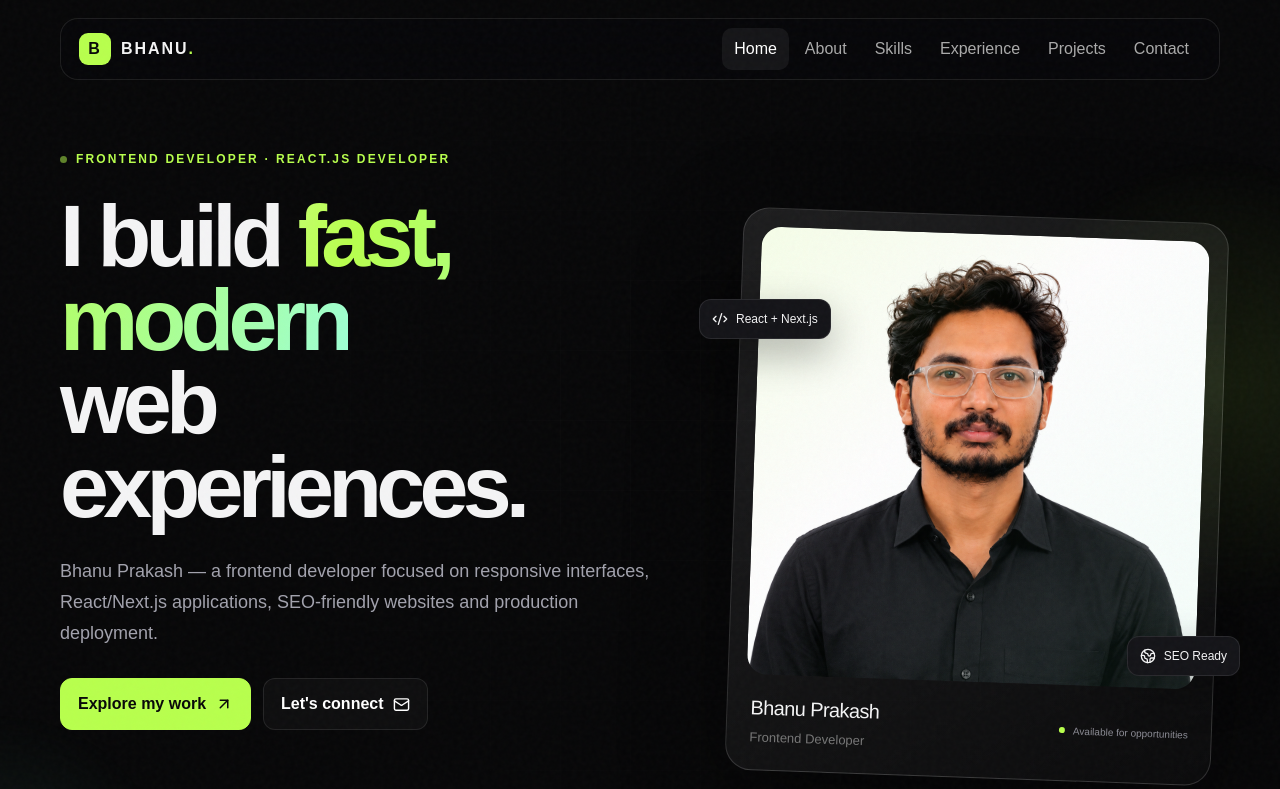
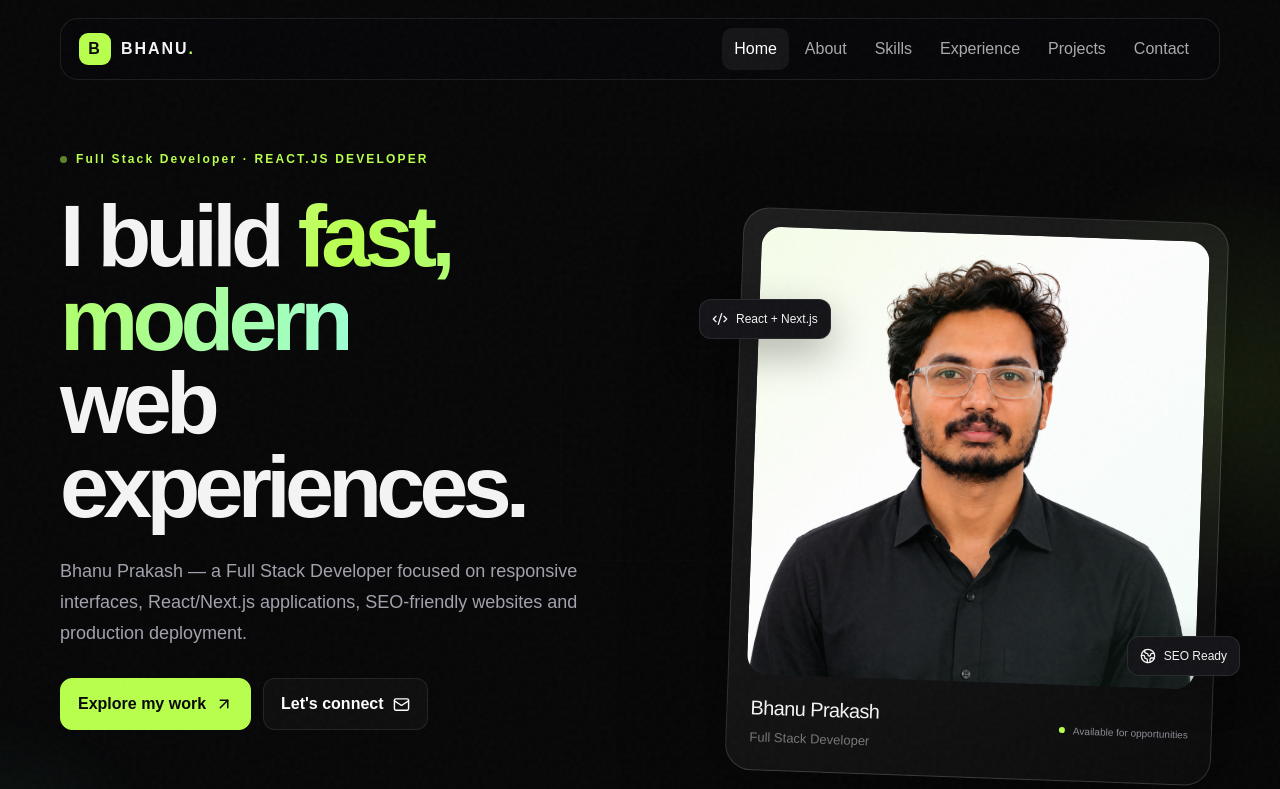
Before and after one commit to dbhanuprakashd1-design/bhanu-prakash-portfolio, a Next.js app: page / in a window 1280 px wide. Shown: the top 789 px of the page. Built offline with nearby package versions, Linux system fonts and the light colour scheme.

Commit message:
Change role from Frontend Developer to Full Stack Developer

```diff
--- a/components/PortfolioClient.tsx
+++ b/components/PortfolioClient.tsx
@@ -49,7 +49,7 @@ const experience = [
     period: "Sep 2025 — Dec 2025",
     tag: "Internship",
     points: [
-      "Worked on frontend development, AJAX-driven functionality and responsive UI improvements.",
+      "Worked on Full Stack Developer, AJAX-driven functionality and responsive UI improvements.",
       "Supported WordPress customization and website content implementation.",
       "Collaborated with the development team on real-world healthcare product pages and user flows."
     ]
@@ -219,13 +219,13 @@ export default function PortfolioClient() {
         <div className="orb orb-two" />
         <div className="hero-inner">
           <div className="hero-copy reveal">
-            <div className="eyebrow"><span className="pulse" /> FRONTEND DEVELOPER · REACT.JS DEVELOPER</div>
+            <div className="eyebrow"><span className="pulse" /> Full Stack Developer · REACT.JS DEVELOPER</div>
             <h1>
               I build <span className="gradient-text">fast, modern</span>
               <br /> web experiences.
             </h1>
             <p className="hero-sub">
-              Bhanu Prakash — a frontend developer focused on responsive interfaces,
+              Bhanu Prakash — a Full Stack Developer focused on responsive interfaces,
               React/Next.js applications, SEO-friendly websites and production deployment.
             </p>
             <div className="hero-actions">
@@ -251,7 +251,7 @@ export default function PortfolioClient() {
   <div className="profile-photo-wrapper">
     <Image
       src="/profile.jpg"
-      alt="Bhanu Prakash - Frontend Developer"
+      alt="Bhanu Prakash - Full Stack Developer"
       width={600}
       height={600}
       priority
@@ -264,7 +264,7 @@ export default function PortfolioClient() {
   <div className="profile-info">
     <div>
       <h3>Bhanu Prakash</h3>
-      <p>Frontend Developer</p>
+      <p>Full Stack Developer</p>
     </div>
 
     <div className="status-line">
@@ -287,7 +287,7 @@ export default function PortfolioClient() {
           <div className="about-grid">
             <div className="about-copy reveal">
               <p className="lead">
-                I&apos;m a Frontend Developer with experience building responsive,
+                I&apos;m a Full Stack Developer with experience building responsive,
 user-friendly web applications using React.js, JavaScript,
 HTML, CSS, Bootstrap and Tailwind CSS. I also work with
 Next.js, WordPress, REST APIs, Git, GitHub, Vercel and AWS EC2.
@@ -446,7 +446,7 @@ Next.js, WordPress, REST APIs, Git, GitHub, Vercel and AWS EC2.
             </div>
             <div className="contact-meta">
               <span><MapPin size={16}/> India</span>
-              <span><Terminal size={16}/> Frontend Developer</span>
+              <span><Terminal size={16}/> Full Stack Developer</span>
               <span><Database size={16}/> React · Next.js · Node</span>
             </div>
           </div>
```
